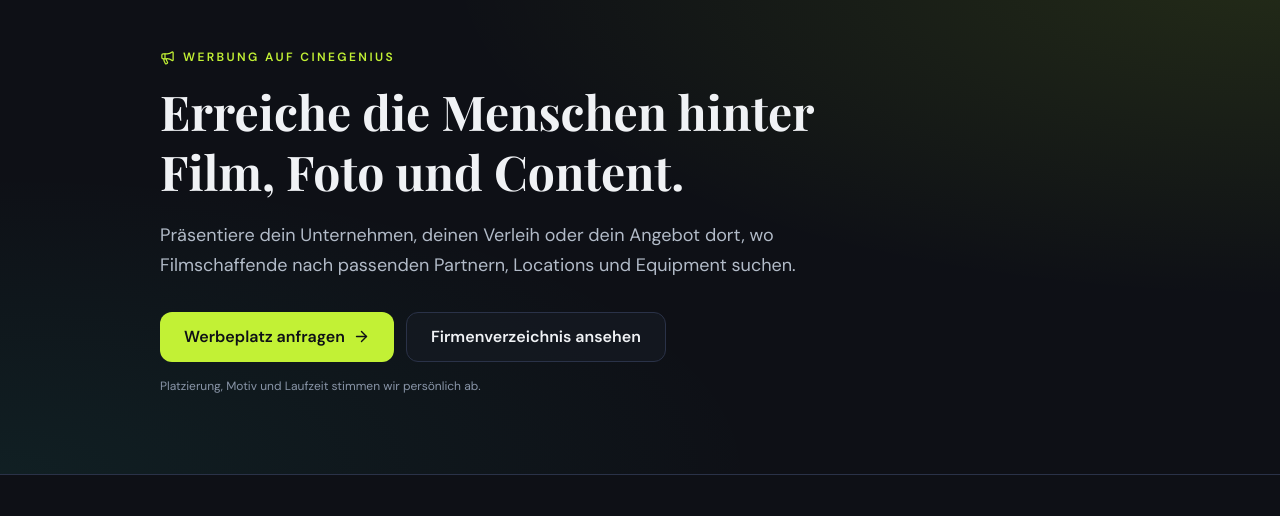
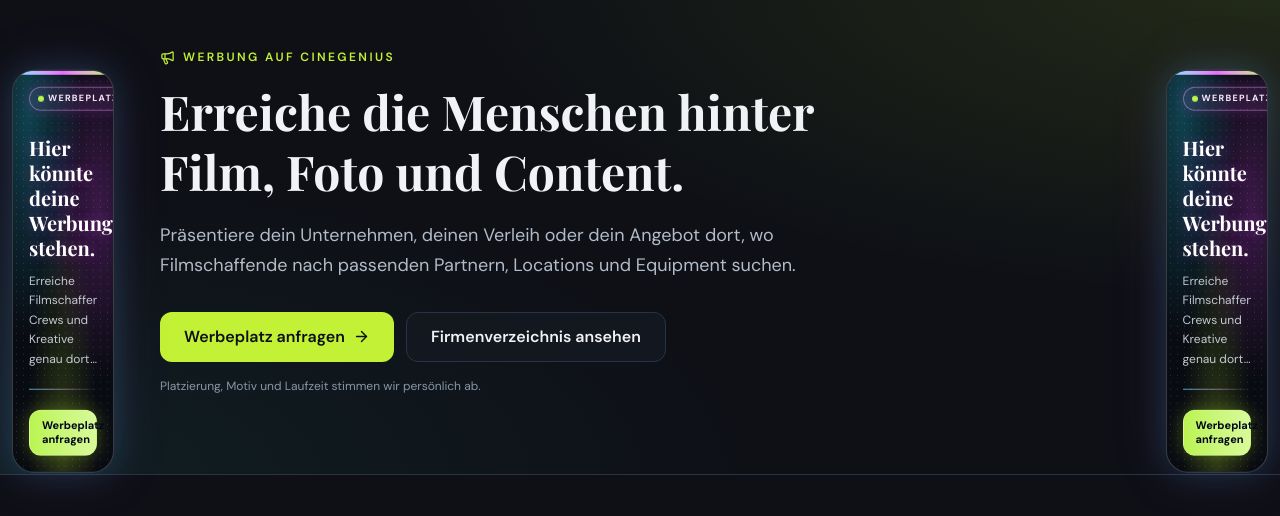
Before and after one commit to Cinegenius/Cinegenius, a Next.js app: page /werben in a window 1280 px wide. Shown: the part 129-645 px from the top of the page. Built offline with nearby package versions, Linux system fonts and the light colour scheme; no server answers.

Commit message:
Show ad billboards in reserved side gutters

```diff
--- a/app/globals.css
+++ b/app/globals.css
@@ -67,6 +67,13 @@ body {
   -moz-osx-font-smoothing: grayscale;
   font-feature-settings: "kern" 1, "liga" 1;
   overflow-x: hidden;
+}
+
+/* Leave a real gutter for the fixed side billboards on desktop. */
+@media (min-width: 1280px) {
+  .ad-side-reserved {
+    margin-inline: clamp(120px, calc((100vw - 1040px) / 2), 184px);
+  }
 }
 
 /* ═══════════════════════════════════════════════════════════════════════════
--- a/app/locations/LocationsLanding.tsx
+++ b/app/locations/LocationsLanding.tsx
@@ -46,7 +46,7 @@ export default function LocationsLanding({
   }
 
   return (
-    <div className="min-h-screen bg-bg-primary" style={{ background: "radial-gradient(ellipse at 60% 0%, rgba(99,102,241,0.12) 0%, transparent 55%)" }}>
+    <div className="ad-side-reserved min-h-screen bg-bg-primary" style={{ background: "radial-gradient(ellipse at 60% 0%, rgba(99,102,241,0.12) 0%, transparent 55%)" }}>
 
       {/* ── Hero / Search ─────────────────────────────────────────── */}
       <div className="relative isolate overflow-hidden pt-8 pb-6 px-4">
--- a/app/page.tsx
+++ b/app/page.tsx
@@ -145,7 +145,7 @@ export default async function HomePage() {
   const { liveLocations, liveJobs, liveProps, companies, topCreators } = await getHomeData();
 
   return (
-    <>
+    <div className="ad-side-reserved">
       {/* ══════════════════════════════════════════════
           HERO — minimal, kein Leerraum
       ══════════════════════════════════════════════ */}
@@ -513,6 +513,6 @@ export default async function HomePage() {
           </p>
         </div>
       </section>
-    </>
+    </div>
   );
 }
--- a/components/AdPlaceholder.tsx
+++ b/components/AdPlaceholder.tsx
@@ -6,8 +6,8 @@ import { useTranslations } from "next-intl";
 
 function Billboard({ side, href }: { side: "left" | "right"; href: string }) {
   const t = useTranslations("advertising");
-  const width = "min(140px, calc((100vw - 1280px) / 2 - 16px))";
-  const offset = "calc((100vw - 1280px) / 2 - min(140px, (100vw - 1280px) / 2 - 16px) - 8px)";
+  const width = "clamp(96px, 8vw, 128px)";
+  const offset = "max(12px, calc(50vw - 780px))";
   const position = side === "left"
     ? { left: offset, width }
     : { right: offset, width };
@@ -67,14 +67,14 @@ export default function AdPlaceholder({
     <>
       {mode === "side" && (
         /* Vertical digital billboards sit in the outside gutters on wide screens. */
-        <aside aria-label={t("bannerAria")} className="pointer-events-none fixed inset-0 z-30 hidden min-[1472px]:block">
+        <aside aria-label={t("bannerAria")} className="pointer-events-none fixed inset-0 z-30 hidden min-[1280px]:block">
           <Billboard side="left" href={ctaHref} />
           <Billboard side="right" href={ctaHref} />
         </aside>
       )}
 
       {/* Smaller screens keep one compact, in-flow version so the content stays unobstructed. */}
-      <aside aria-label={t("bannerAria")} className={`mx-auto max-w-7xl px-4 py-4 sm:px-6 sm:py-5 lg:px-8 ${mode === "side" ? "min-[1472px]:hidden" : ""}`}>
+      <aside aria-label={t("bannerAria")} className={`mx-auto max-w-7xl px-4 py-4 sm:px-6 sm:py-5 lg:px-8 ${mode === "side" ? "min-[1280px]:hidden" : ""}`}>
         <Link
           href={ctaHref}
           className="group relative flex items-center gap-4 overflow-hidden rounded-2xl border border-cyan-200/25 bg-[#10131d] p-4 shadow-[0_0_24px_rgba(34,211,238,0.1)] transition hover:border-fuchsia-300/45 sm:px-6"
```
